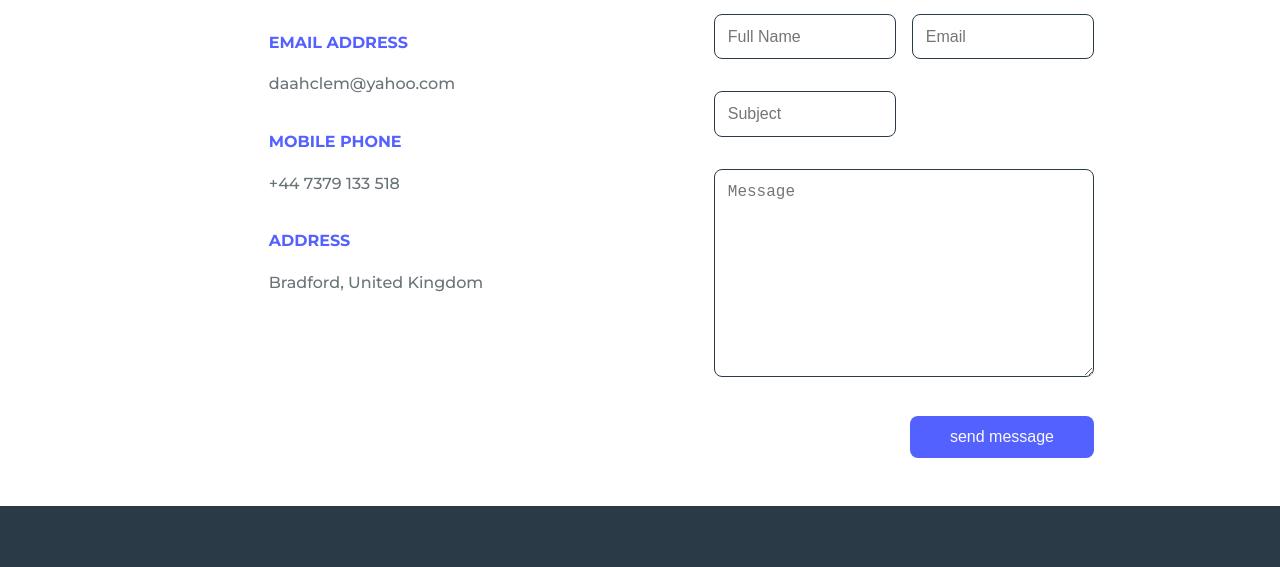
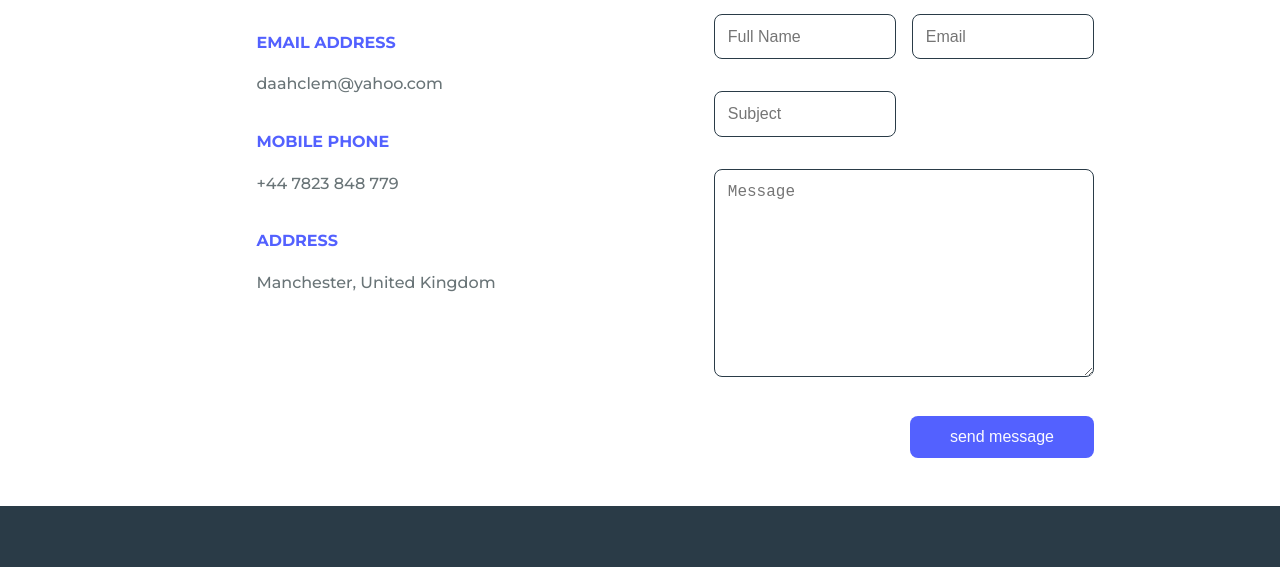
Before and after one commit to daahclem/portfolio, a plain HTML site: page index.html in a window 1280 px wide. Shown: the part 2842-3409 px from the top of the page. Drawn offline with nearby package versions, Linux system fonts and the light colour scheme.

Commit message:
Update index.html

```diff
--- a/index.html
+++ b/index.html
@@ -169,10 +169,10 @@
                         <span class="contact__text">daahclem@yahoo.com</span>
 
                         <h3 class="contact__subtitle">MOBILE PHONE</h3>
-                        <span class="contact__text">+44 7379 133 518</span>
+                        <span class="contact__text">+44 7823 848 779</span>
 
                         <h3 class="contact__subtitle">ADDRESS</h3>
-                        <span class="contact__text">Bradford, United Kingdom</span>
+                        <span class="contact__text">Manchester, United Kingdom</span>
                     </div>
 
                     <form action="" class="contact__form">
```
